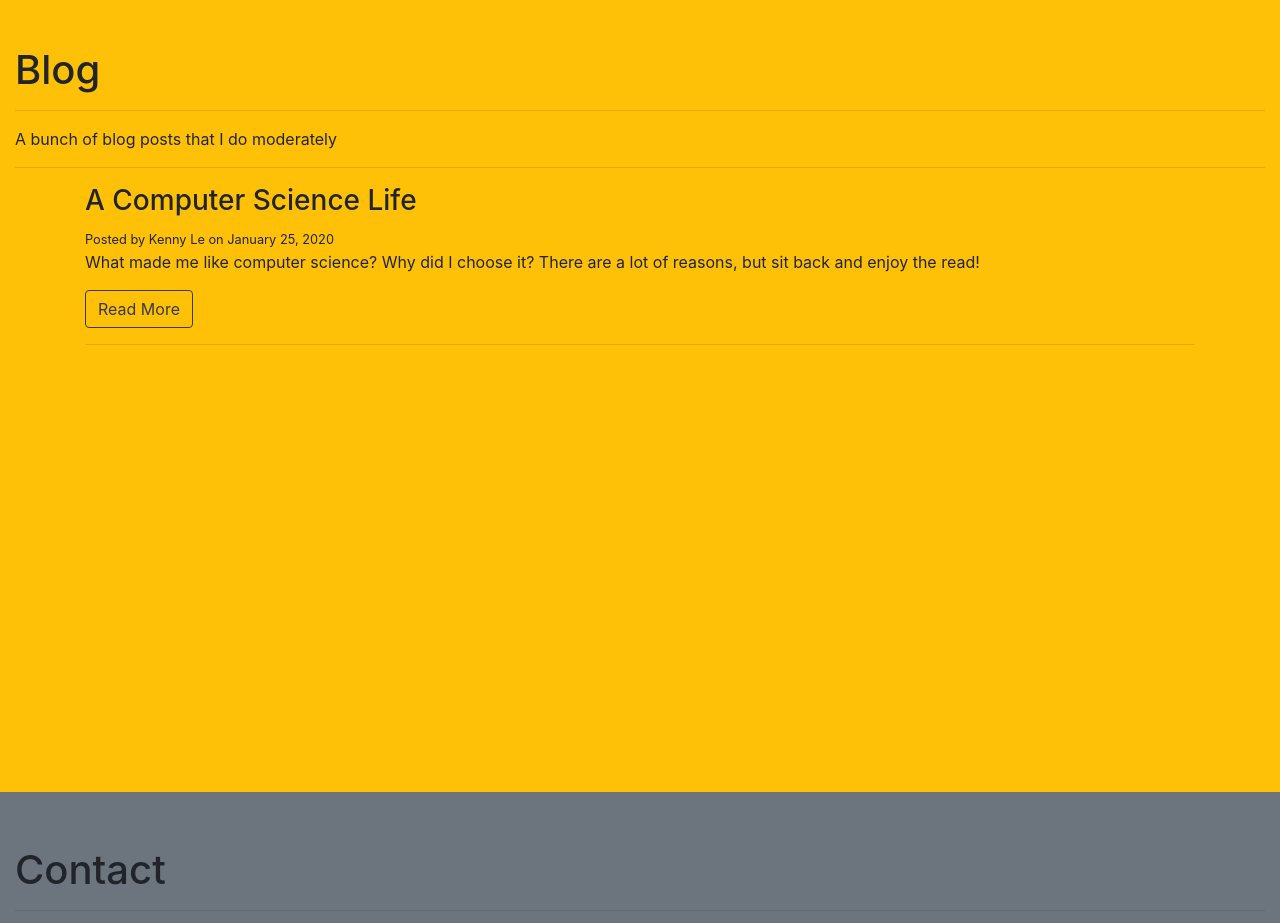
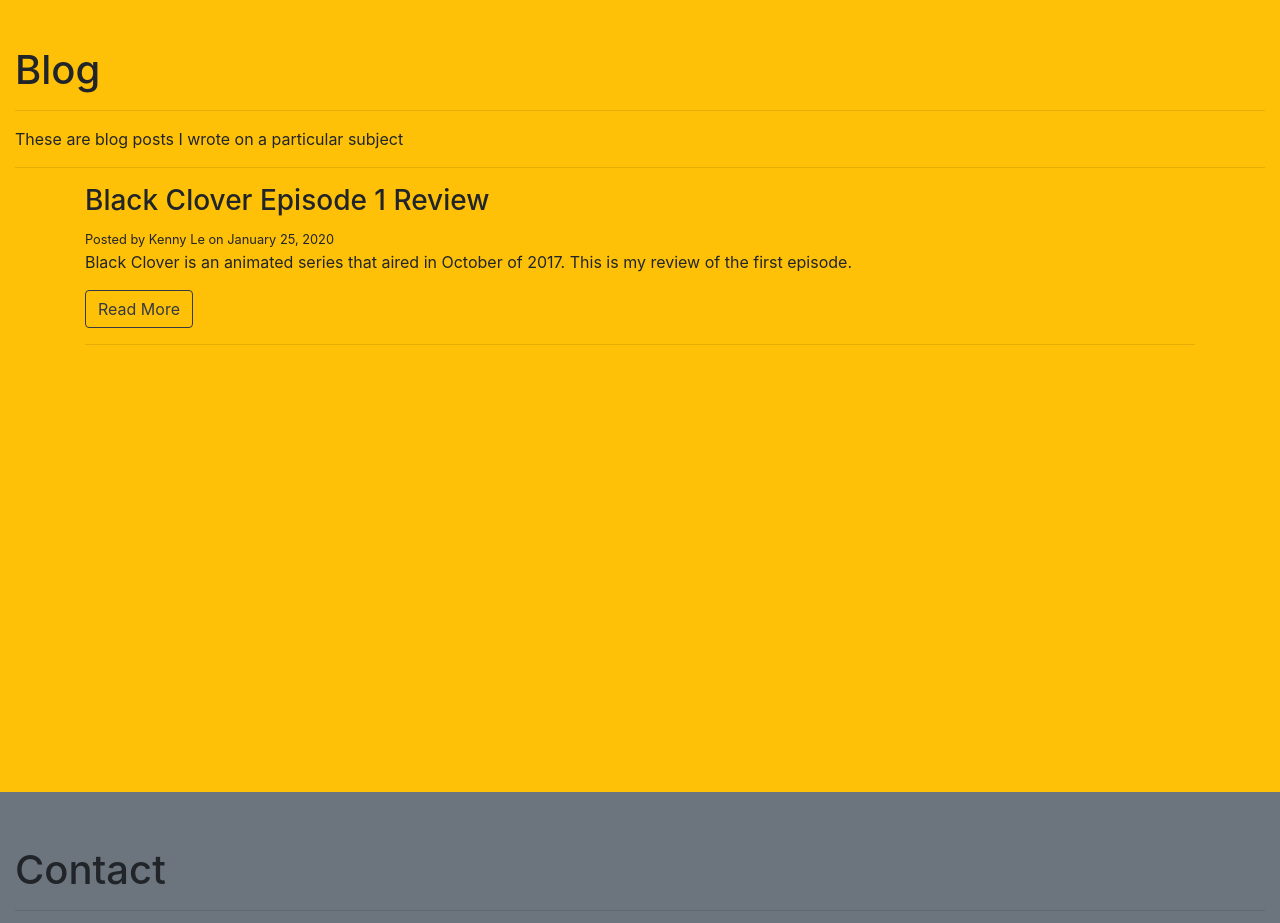
Before and after one commit to LordXenith/portfolio, a plain HTML site: page index.html in a window 1280 px wide. Shown: the part 3240-4163 px from the top of the page. Drawn offline with nearby package versions, Linux system fonts and the light colour scheme.

Commit message:
home page update

```diff
--- a/index.html
+++ b/index.html
@@ -1,7 +1,7 @@
 <!DOCTYPE html>
 <html>
 	<head>
-		<title> Kenny's Portfolio </title>
+		<title> Kenny's Home Page </title>
 		<link rel="stylesheet" href="https://stackpath.bootstrapcdn.com/bootstrap/4.4.1/css/bootstrap.min.css">
 		<style>
 			section:before{
@@ -171,12 +171,12 @@
 		<section id ="section-blog" class='bg-warning pb-1 container-fluid'>
 			<h1> Blog </h1>
 			<hr>
-			<p> A bunch of blog posts that I do moderately </p>
+			<p> These are blog posts I wrote on a particular subject </p>
 			<hr>
 			<article class='container'>
-				<h3> A Computer Science Life </h3>
+				<h3> Black Clover Episode 1 Review </h3>
 				<small> Posted by Kenny Le on January 25, 2020 </small>
-				<p> What made me like computer science? Why did I choose it? There are a lot of reasons, but sit back and enjoy the read! </p>
+				<p> Black Clover is an animated series that aired in October of 2017. This is my review of the first episode. </p>
 				<a class='btn btn-outline-dark' href="Posts/post1.html"> Read More </a>
 				<hr>
 			</article>
```
